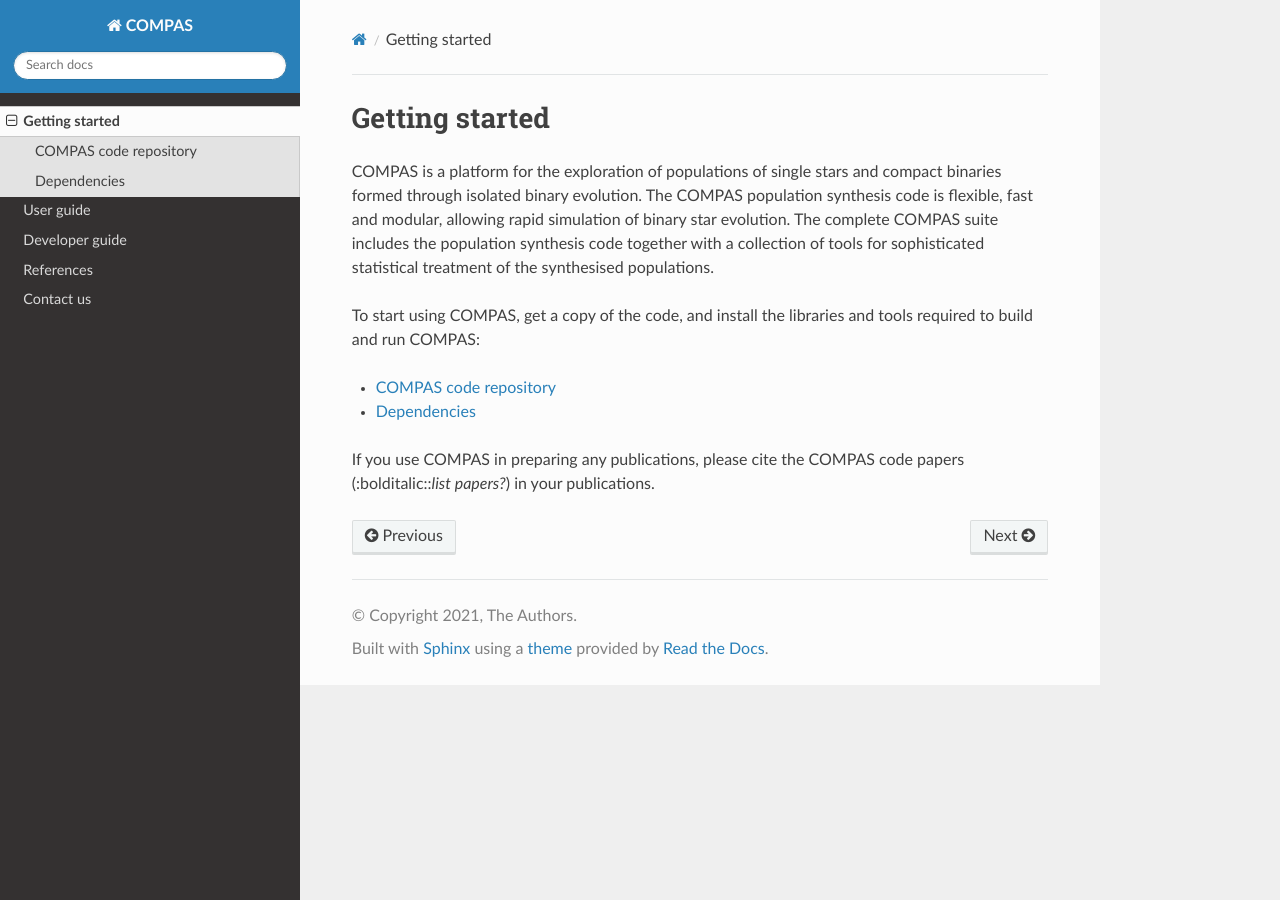
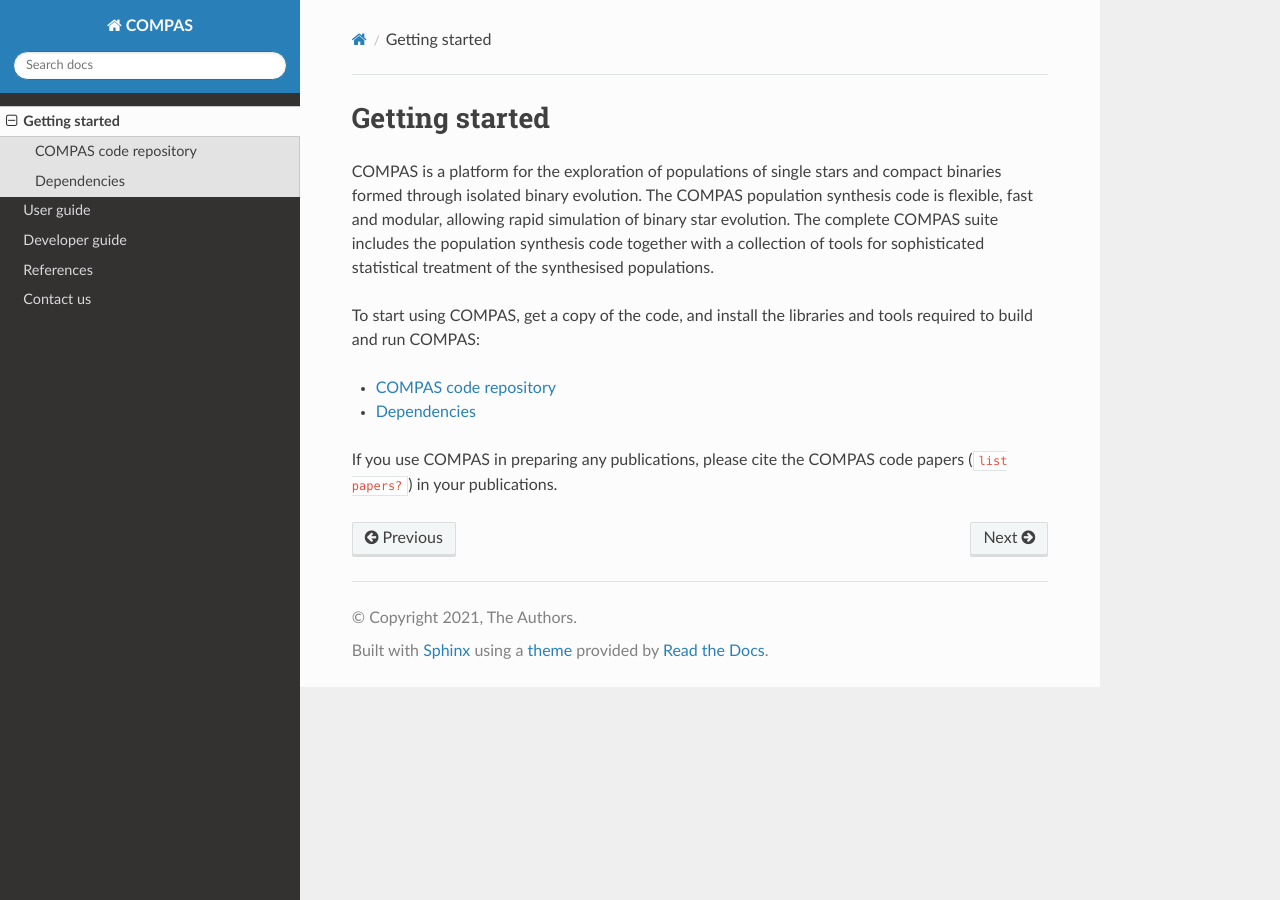
Before and after one commit to jeffriley/COMPAS-docs-test, a Sphinx documentation site: the page built from docs/getting-started.rst, in a window 1280 px wide. Built offline with Sphinx 7.4.7 and the Read the Docs theme 2.0.0, drawn with Linux system fonts in a browser that asks for light colours; cross-references to code outside the pages are shown as plain code.

Commit message:
Fix typo in getting-started.rst

```diff
--- a/docs/getting-started.rst
+++ b/docs/getting-started.rst
@@ -14,4 +14,4 @@ To start using COMPAS, get a copy of the code, and install the libraries and too
    git-details
    COMPAS-dependencies
 
-If you use COMPAS in preparing any publications, please cite the COMPAS code papers (:bolditalic::`list papers?`) in your publications.
+If you use COMPAS in preparing any publications, please cite the COMPAS code papers (:bolditalic:`list papers?`) in your publications.
--- a/docs/index.rst
+++ b/docs/index.rst
@@ -12,7 +12,7 @@ COMPAS
 
 **C**\ ompact **O**\ bject **M**\ ergers: **P**\ opulation **A**\ strophysics and **S**\ tatistics
 
-by TeamCOMPAS
+... `by TeamCOMPAS`
 
 
 |br|
```
